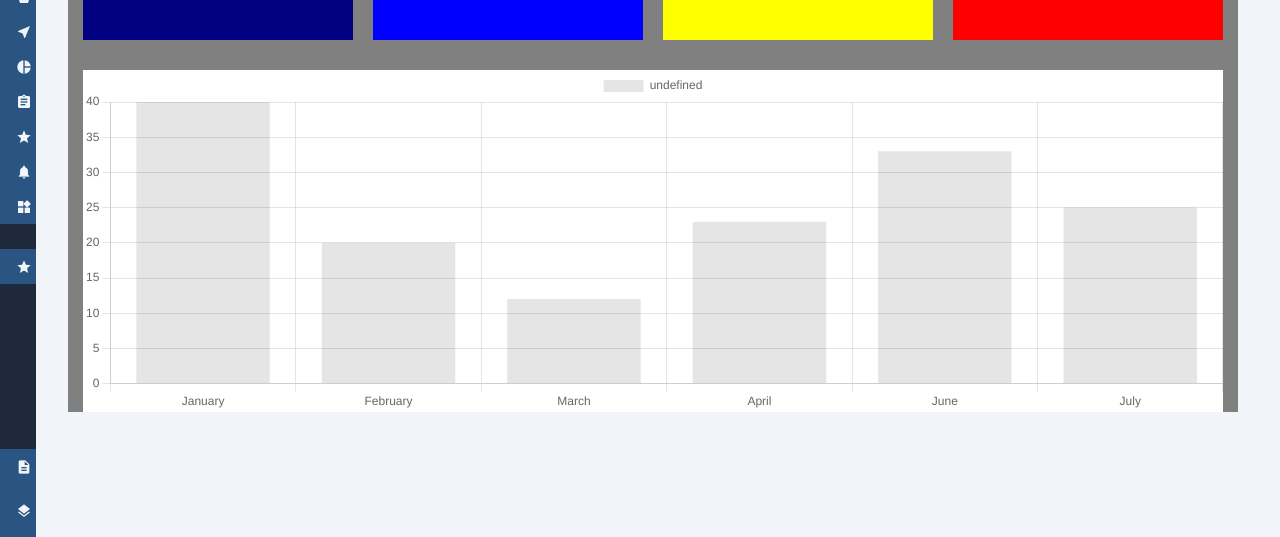
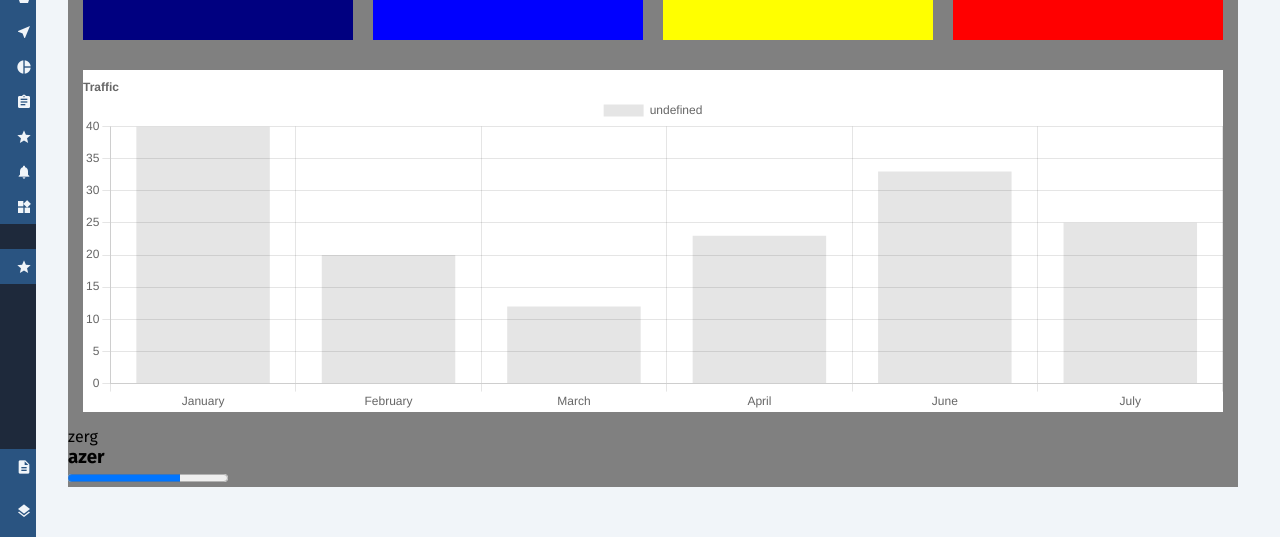
Before and after one commit to Warrikard/exo_cyberdian, a Vue app: page / in a window 1280 px wide. Shown: the part 223-760 px from the top of the page. Built offline with nearby package versions, Linux system fonts and the light colour scheme.

Commit message:
1 file modified

```diff
--- a/src/views/Dashbord.vue
+++ b/src/views/Dashbord.vue
@@ -62,7 +62,13 @@
           />
         </div>
         <!--div barre progression-->
-        <div></div>
+        <div>
+          <div>
+            <p>zerg</p>
+            <h3>azer</h3>
+            <progress value="70" max="100">70 %</progress>
+          </div>
+        </div>
       </div>
 
       <!--div liens-->
@@ -140,6 +146,16 @@ export default {
       },
       chartOptions: {
         responsive: true,
+        plugins: {
+          title: {
+            display: true,
+            text: 'Traffic',
+            align: 'start',
+            padding: {
+              top: 10,
+            },
+          },
+        },
       },
     };
   },
```
